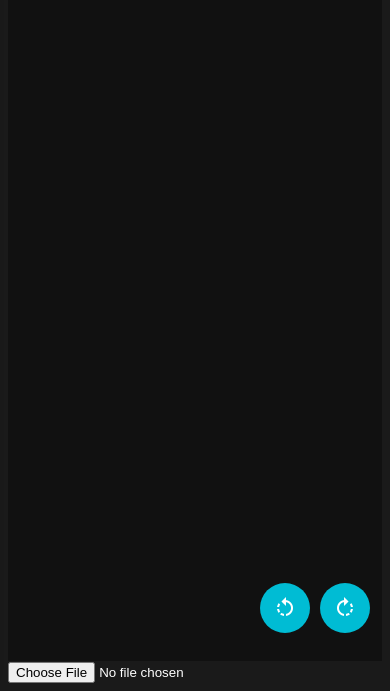
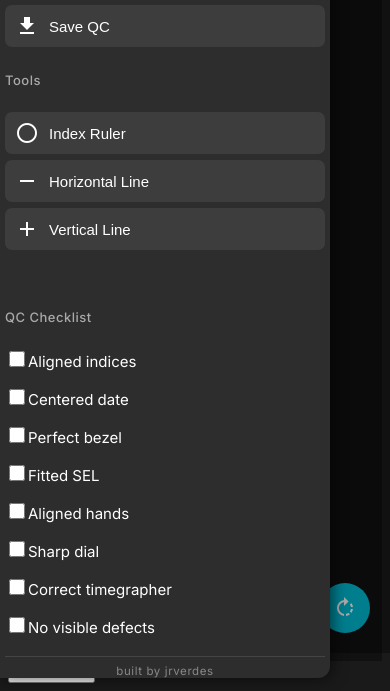
Before and after one commit to jrverdes/watch-qc-jr, a plain HTML site: page index.html in a window 390 px wide. Shown: the part 191-882 px from the top of the page. Drawn offline with nearby package versions, Linux system fonts and the light colour scheme.

Commit message:
Update mobile version 2.0

```diff
--- a/index.html
+++ b/index.html
@@ -242,6 +242,7 @@ body {
         z-index: 2002;
         padding-bottom: 18px;
         overflow-y: auto;
+        -webkit-overflow-scrolling: touch;
         border-radius: 0 12px 12px 0;
         transition: transform 0.24s cubic-bezier(.77,0,.18,1);
     }
@@ -388,6 +389,8 @@ document.addEventListener('keydown', function(e){
 function init() {
     setupEventListeners();
     updateInfo();
+     // --- HACER VISIBLE LA SIDEBAR SOLO EN MÓVIL ---
+    if(window.innerWidth <= 768) sidebar.classList.add('visible');
 }
 function setupEventListeners() {
     document.addEventListener('wheel', handleWheel, { passive: false });
```
